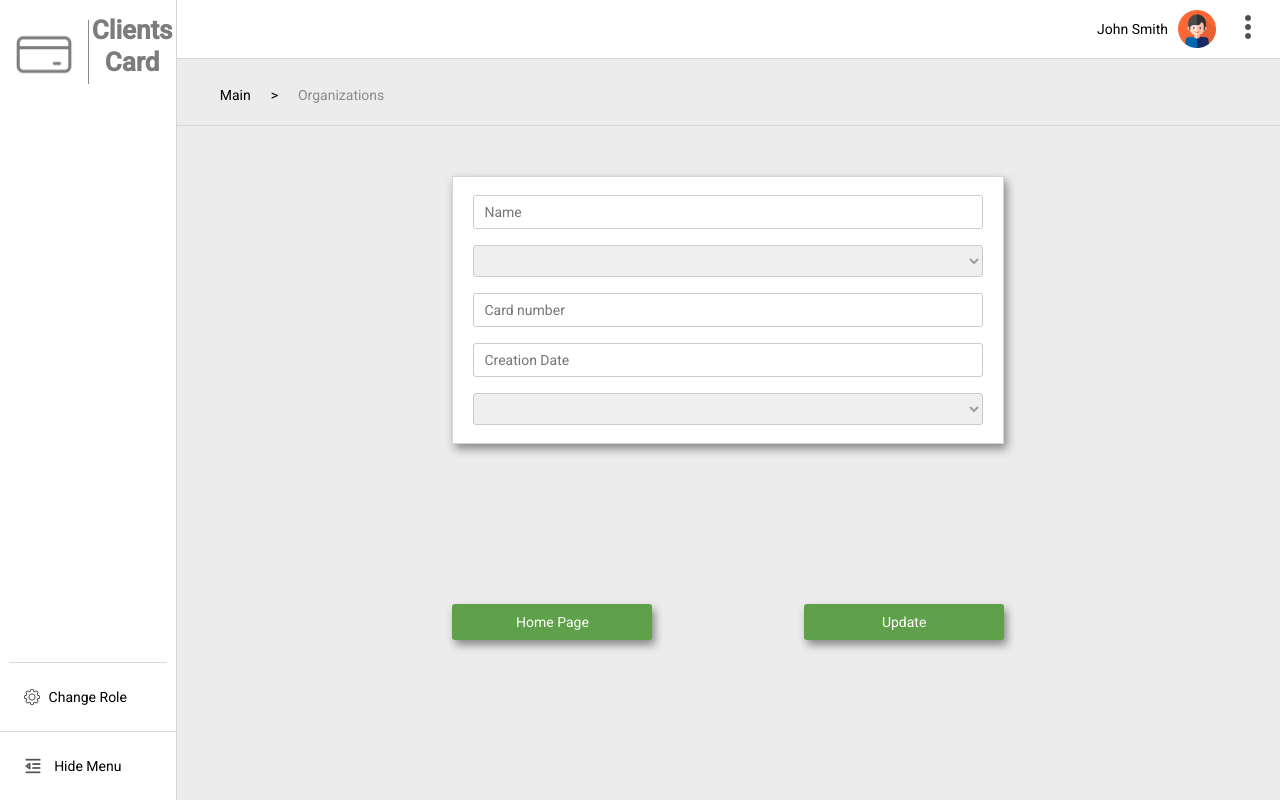
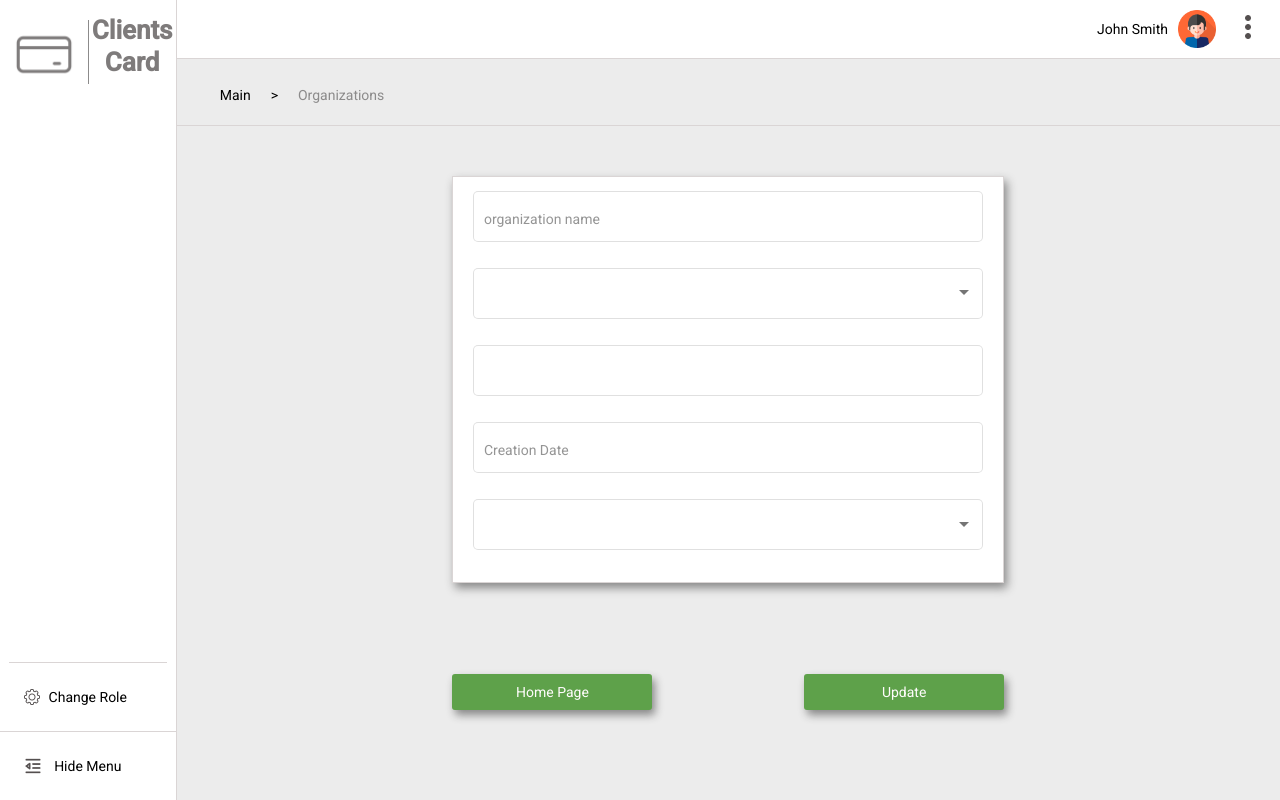
Before and after one commit to AmbeMO/sapient1, an Angular app in the folder AngularApi/angular-sapient/: page /updateOrg/1 in a window 1280 px wide. Built offline with nearby package versions, Linux system fonts and the light colour scheme.

Commit message:
change update-role page to angular material and fix design

```diff
--- a/AngularApi/angular-sapient/src/app/udate-org/update-org.component.html
+++ b/AngularApi/angular-sapient/src/app/udate-org/update-org.component.html
@@ -1,31 +1,35 @@
 <div class="cont">
     <div class="form__group">
 
-      <div class="form-control">
-        <input [(ngModel)]="Organization.name" name="name" type="text" placeholder="Name">
-      </div>
+        <mat-form-field appearance="outline" class="mat-input">
+           <input matInput [(ngModel)]="Organization.name" name="name" placeholder="organization name">
+        </mat-form-field>
 
-      <div class="form-control">
-        <select [(ngModel)]="Organization.cardType" name="cardType">
-          <option selected disabled>Card type</option>
-          <option value="Discount">Discount</option>
-          <option value="Cumulative">Cumulative</option>
-          <option value="Other">Other</option>
-        </select>
-      </div>
+      <mat-form-field appearance="outline" class="mat-input">
+        <mat-select [(ngModel)]="Organization.cardType" name="cardType">
+          <mat-option disabled>Card Type</mat-option>
+          <mat-option value="Discount">Discount</mat-option>
+          <mat-option value="Cumulative">Cumulative</mat-option>
+          <mat-option value="Other">Other</mat-option>
+        </mat-select>
+      </mat-form-field>
+
+      <mat-form-field appearance="outline" class="mat-input">
+         <input matInput [(ngModel)]="Organization.cardNum" name="cardNum" readonly>
+      </mat-form-field>
+
+      <mat-form-field appearance="outline" class="mat-input">
+          <input matInput [(ngModel)]="Organization.creationalDate" type="text" placeholder="Creation Date" readonly>
+      </mat-form-field>
 
 
-      <input [(ngModel)]="Organization.cardNum" name="cardNum" type="text" placeholder="Card number" readonly>
-
-      <input [(ngModel)]="Organization.creationalDate" type="text" placeholder="Creation Date" readonly>
-
-      <div class="form-control">
-        <select [(ngModel)]="Organization.status" name="status">
-          <option selected disabled>Status</option>
-          <option value="Active">Active</option>
-          <option value="NotActive">Not Active</option>
-        </select>
-      </div>
+      <mat-form-field appearance="outline" class="mat-input">
+        <mat-select [(ngModel)]="Organization.status" name="status">
+          <mat-option selected disabled>Status</mat-option>
+          <mat-option value="Active">Active</mat-option>
+          <mat-option value="NotActive">Not Active</mat-option>
+        </mat-select>
+      </mat-form-field>
 
     </div>
 
--- a/AngularApi/angular-sapient/src/app/udate-org/update-org.component.scss
+++ b/AngularApi/angular-sapient/src/app/udate-org/update-org.component.scss
@@ -15,15 +15,11 @@
   width: 50%;
   border: 1px solid #dad5d5;
   box-shadow: 3px 5px 9px #888888;
+
+  display: flex;
+  flex-direction: column;
 }
-input, select{
-  color: #a49c9c;
-  margin: 8px 0px;
-  padding: 6px 10px;
-  width: 100%;
-  border: 1px solid #d0c9c9;
-  border-radius: 3px;
-}
+
 .form__btn{
   height: 100%;
   width: 50%;
```
